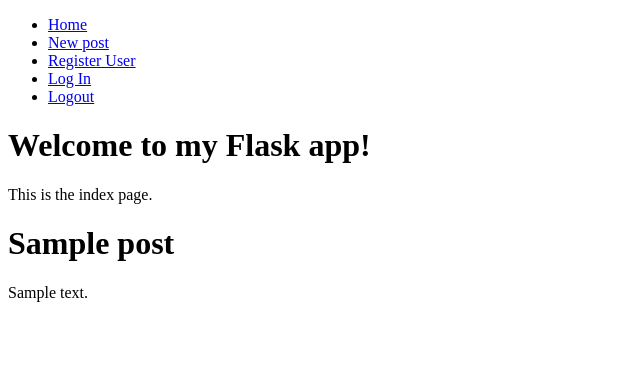
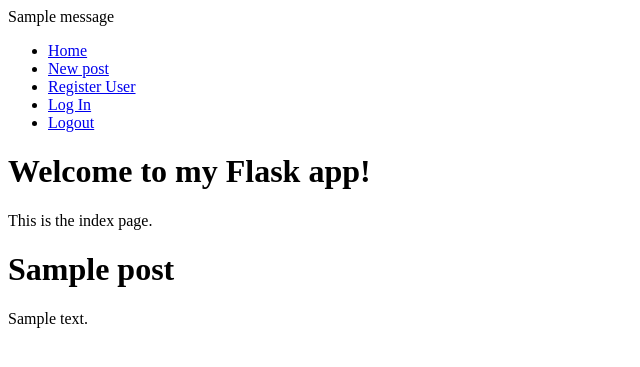
Before and after one commit to secondsuitor/nigel, a Flask app: page / in a window 1280 px wide. Shown: the top 367 px of the page, without its empty margins (0-640 px from the left). Run offline with Flask 3, Linux system fonts and the light colour scheme; tables that the repository leaves empty hold one stand-in row (values such as "Sample post"); one stand-in notice (Sample message) is shown.

Commit message:
fix flash messages

```diff
--- a/app/templates/home.html
+++ b/app/templates/home.html
@@ -4,6 +4,13 @@
     <title>{{ title }}</title>
   </head>
   <body>
+    {% with messages = get_flashed_messages() %}
+    {% if messages %}
+        {% for message in messages %}
+        <div class=" alert alert-info" role="alert">{{ message }}</div>
+        {% endfor %}
+    {% endif %}
+    {% endwith %}
     {% include 'menu.html' %}
     <h1>Welcome to my Flask app!</h1>
     <p>This is the index page.</p>
```
